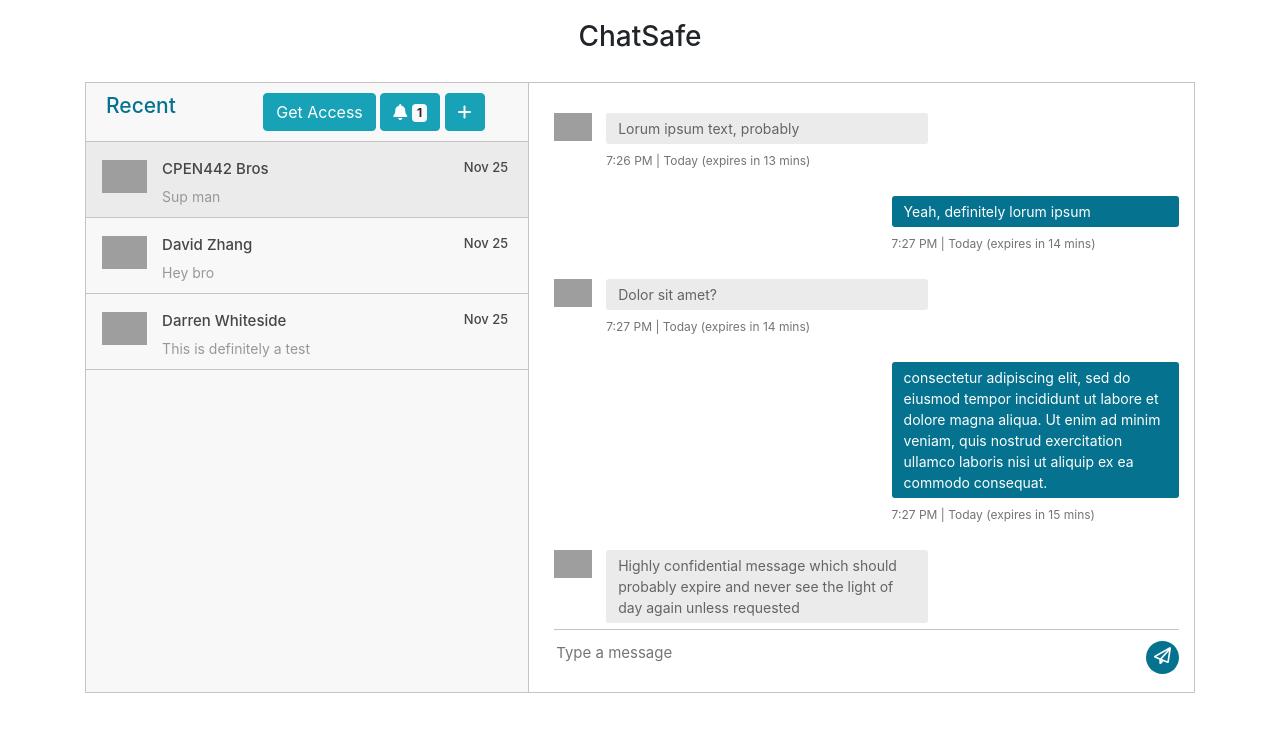
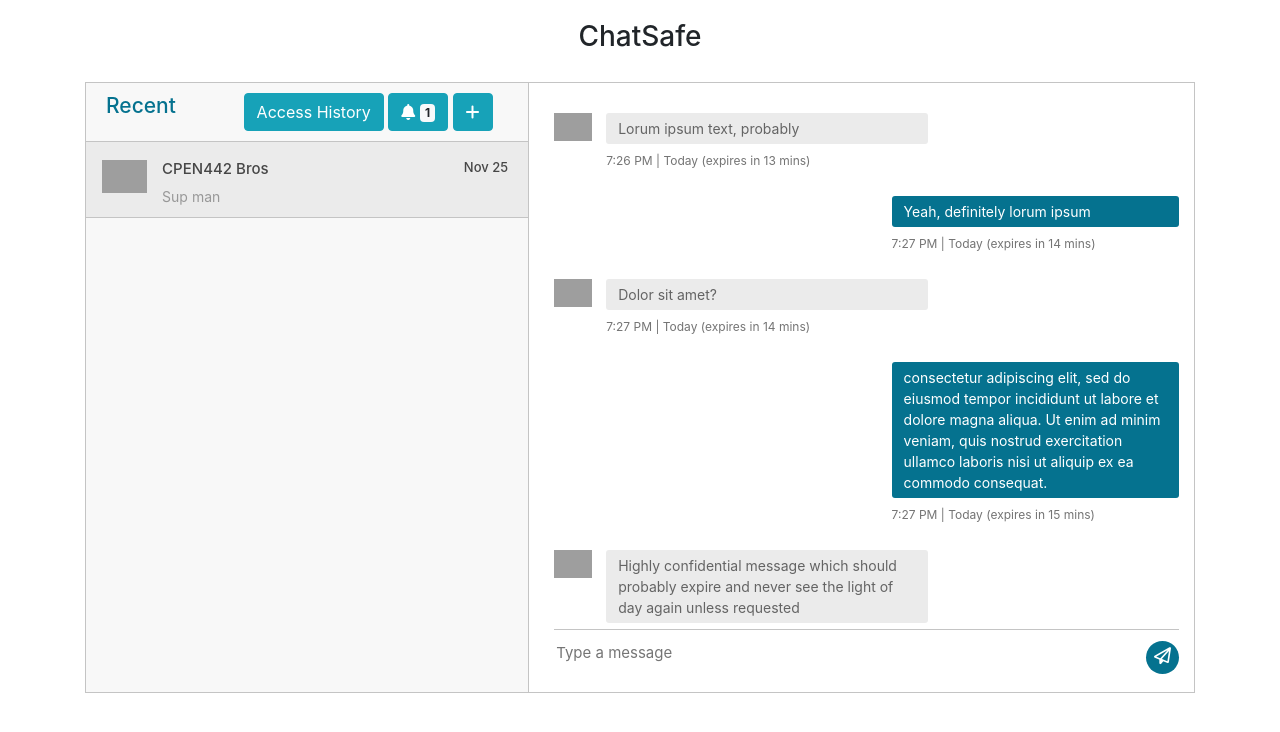
Before and after one commit to niliur/Threshold-Chat-Server, a Django app: page /tcserver/ in a window 1280 px wide. Shown: the top 732 px of the page. Run offline with Django 3.2, Linux system fonts and the light colour scheme; some libraries are stand-ins or nearby versions; grey boxes are pictures that could not be loaded.

Commit message:
using this for usability study

```diff
--- a/thresholdchat/tcserver/static/tcserver/style.css
+++ b/thresholdchat/tcserver/static/tcserver/style.css
@@ -27,7 +27,7 @@ img {
 
 .recent_heading {
   float: left;
-  width: 40%;
+  width: 35%;
 }
 
 .srch_bar {
--- a/thresholdchat/tcserver/templates/tcserver/index.html
+++ b/thresholdchat/tcserver/templates/tcserver/index.html
@@ -32,7 +32,7 @@
 
             <!-- Request access button -->
             <button type="button" class="btn btn-info" data-toggle="modal" data-target="#requestAccessModal">
-              Get Access
+              Access History
             </button>
             <!-- Request access modal -->
             <div class="modal fade" id="requestAccessModal" tabindex="-1" role="dialog" aria-labelledby="requestAccessModalTitle" aria-hidden="true">
@@ -223,6 +223,7 @@
                 </div>
               </div>
 
+ <!--
               <div class="chat_list">
                 <div class="chat_people">
                   <div class="chat_img"> <img src="https://ptetutorials.com/images/user-profile.png" alt="profile-pic"> </div>
@@ -242,9 +243,10 @@
                   </div>
                 </div>
               </div>
-
+-->
             </div>
           </div>
+
 
           <!-- Current chat window, right column -->
           <div class="mesgs">
```
Also changed, not shown: README.md.
